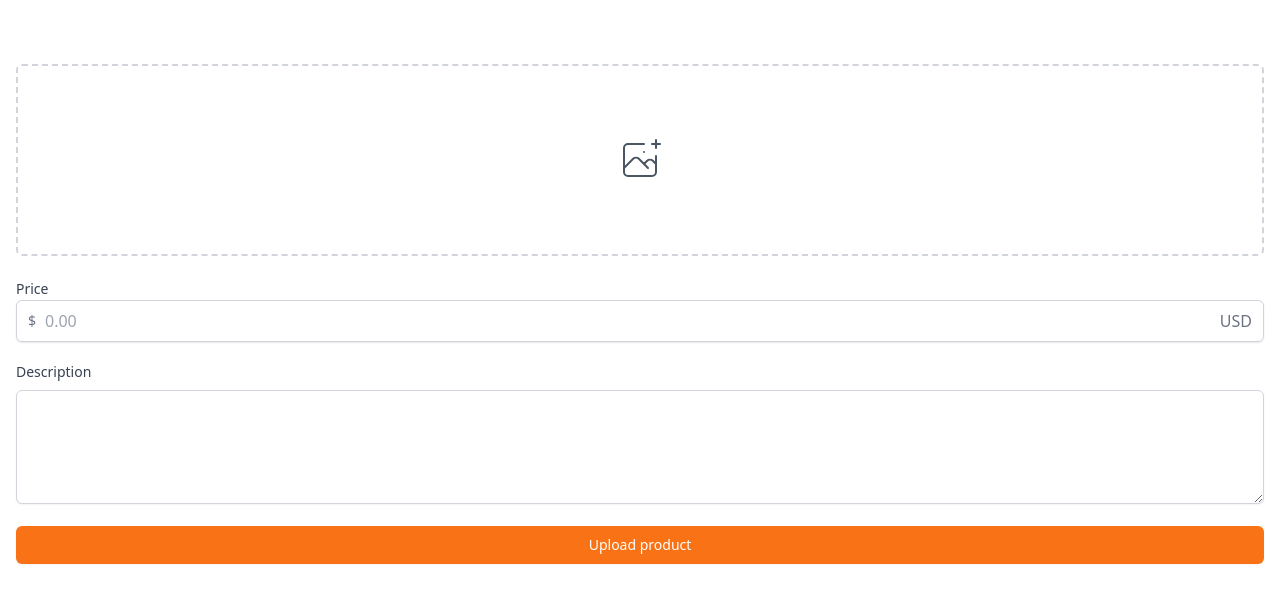
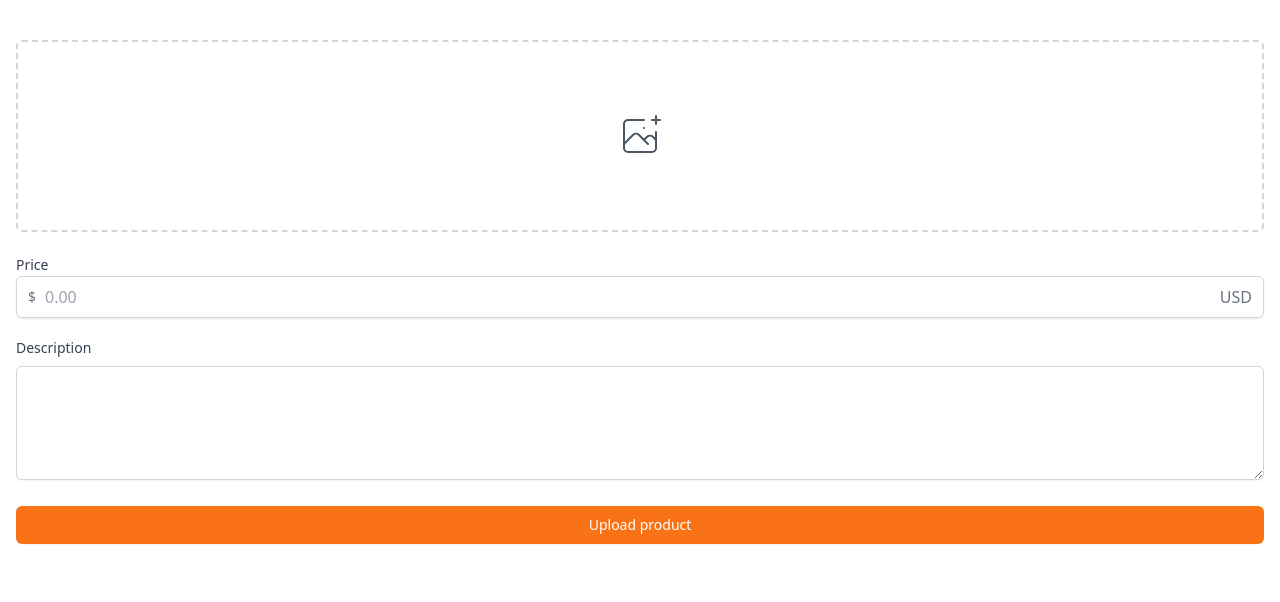
Before and after one commit to blkluv/next_carrot_market, a Next.js app: page /items/upload in a window 1280 px wide. Shown: the top 602 px of the page. Built offline with nearby package versions, Linux system fonts and the light colour scheme.

Commit message:
margin 대신에 space-y-5로 컴포넌트 간에 거리를 둠

```diff
--- a/src/pages/items/upload.tsx
+++ b/src/pages/items/upload.tsx
@@ -2,7 +2,7 @@ import type { NextPage } from "next";
 
 const Upload: NextPage = () => {
   return (
-    <div className="px-4 py-16">
+    <div className="px-4 py-10 space-y-5">
       <div>
         <label className="flex items-center justify-center w-full h-48 text-gray-600 border-2 border-gray-300 border-dashed rounded-md cursor-pointer hover:border-orange-500 hover:text-orange-500">
           <svg
```
